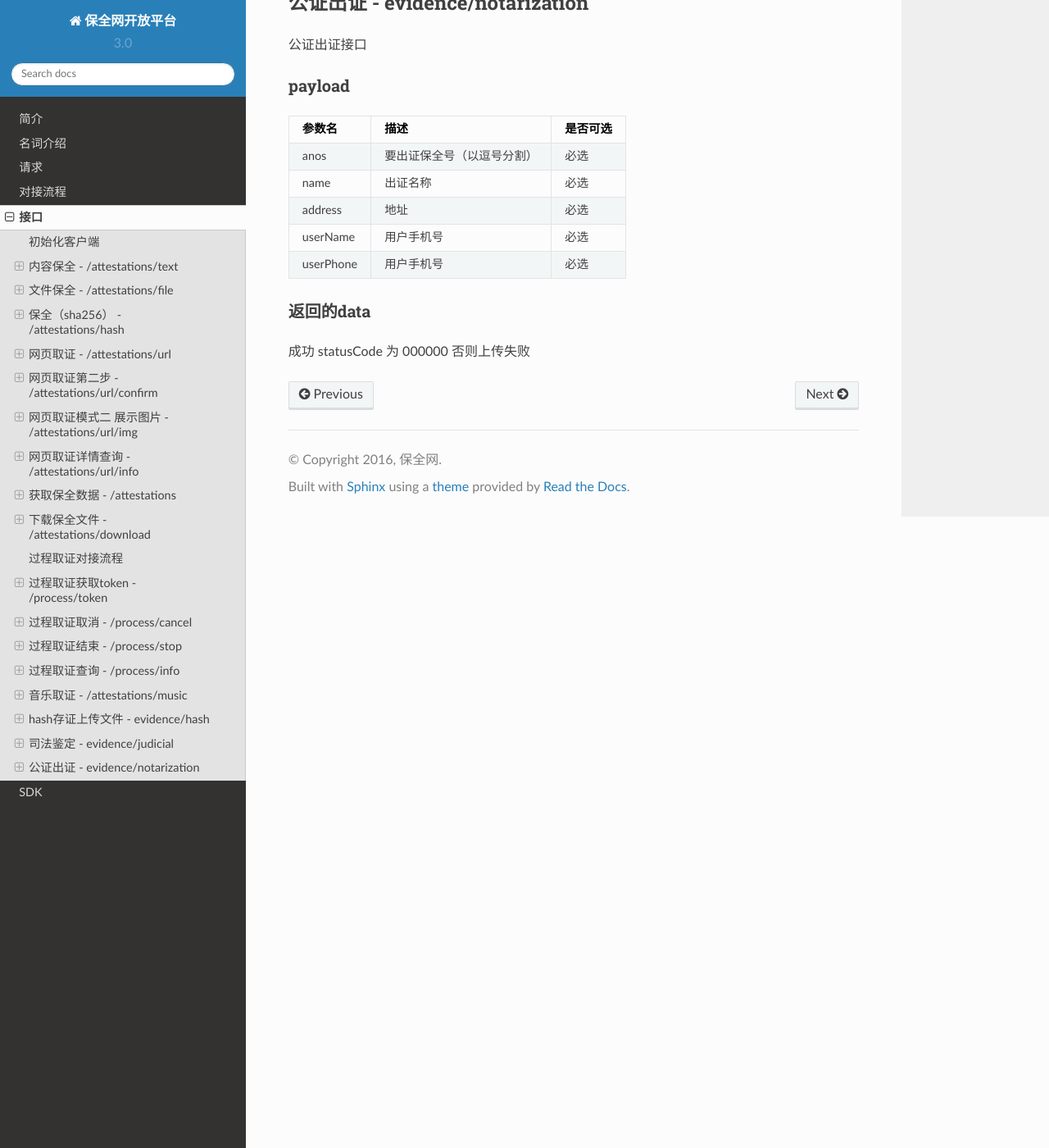
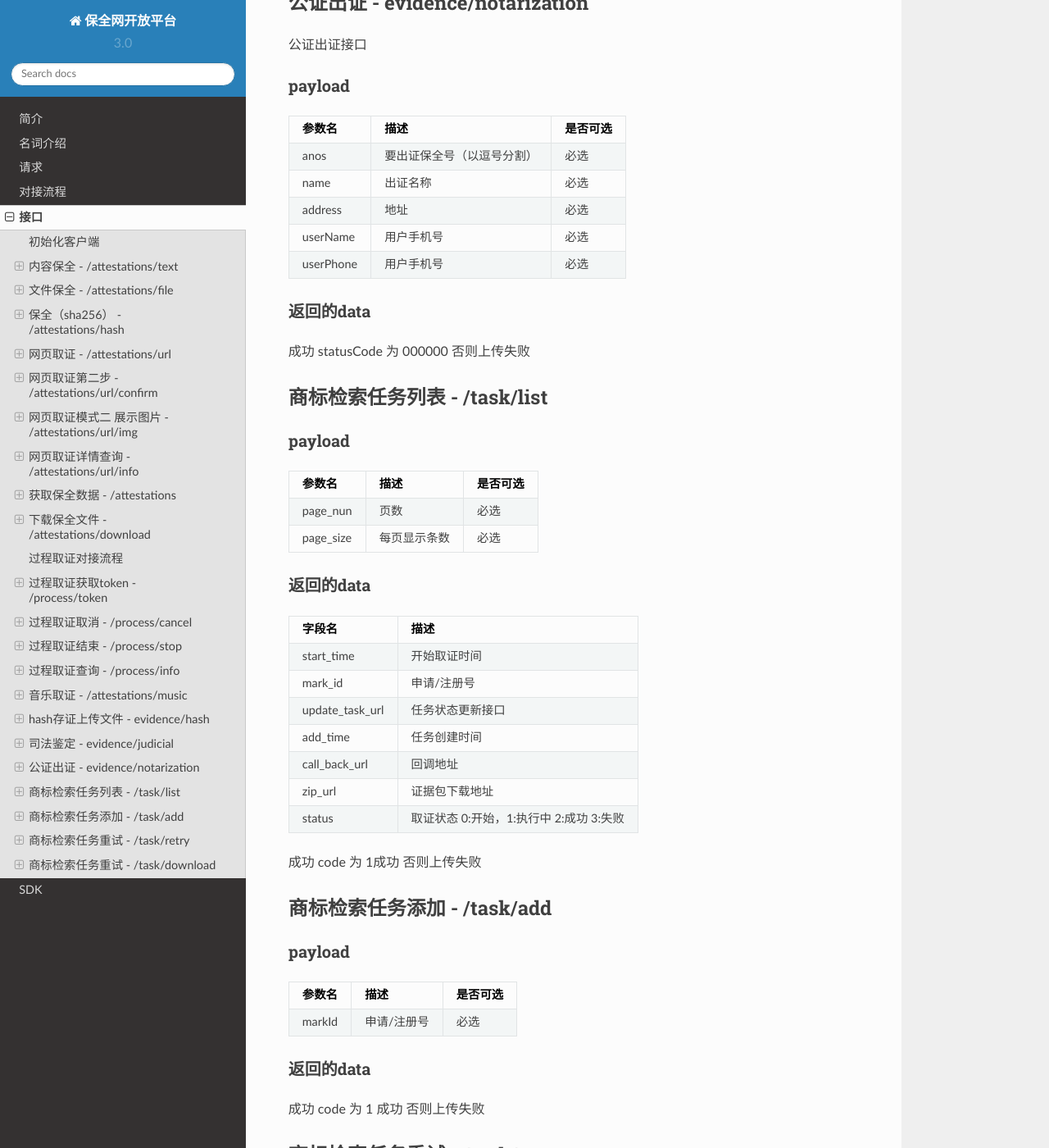
Before and after one commit to baoquan-hq/peacock-doc, a Sphinx documentation site: the page built from docs/api.rst, in a window 1280 px wide and 1400 px high, scrolled down 10545 px. Shown: the whole window at 82% size. Built offline with Sphinx 7.4.7 and the Read the Docs theme 2.0.0, drawn with Linux system fonts in a browser that asks for light colours; some of the changed text lies outside the part shown.

Commit message:
添加商标接口文档

```diff
--- a/docs/api.rst
+++ b/docs/api.rst
@@ -516,3 +516,86 @@
 ^^^^^^^^^^^^^^
 成功 statusCode 为 000000
 否则上传失败
+
+
+商标检索任务列表  - /task/list
+-------------------------------
+
+payload
+^^^^^^^^^^^^^^^
+
+=================  ================================ ================
+参数名 				描述                             是否可选
+=================  ================================ ================
+page_nun             页数                                  必选
+page_size             每页显示条数                          必选
+=================  ================================ ================
+
+返回的data
+^^^^^^^^^^^^^^
+
+=================  ================================================================
+字段名 				描述
+=================  ================================================================
+start_time            开始取证时间
+mark_id               申请/注册号
+update_task_url       任务状态更新接口
+add_time              任务创建时间
+call_back_url         回调地址
+zip_url               证据包下载地址
+status                取证状态 0:开始，1:执行中 2:成功 3:失败
+=================  ================================================================
+成功 code 为 1成功 否则上传失败
+
+
+
+商标检索任务添加  - /task/add
+-------------------------------
+
+payload
+^^^^^^^^^^^^^^^
+
+=================  ================================ ================
+参数名 				描述                             是否可选
+=================  ================================ ================
+markId             申请/注册号                            必选
+=================  ================================ ================
+
+返回的data
+^^^^^^^^^^^^^^
+成功 code 为 1 成功 否则上传失败
+
+
+商标检索任务重试  - /task/retry
+-------------------------------
+
+payload
+^^^^^^^^^^^^^^^
+
+=================  ================================ ================
+参数名 				描述                             是否可选
+=================  ================================ ================
+markId             申请/注册号                            必选
+=================  ================================ ================
+
+返回的data
+^^^^^^^^^^^^^^
+成功 code 为 1 成功 否则上传失败
+
+
+
+商标检索任务重试  - /task/download
+-------------------------------
+
+payload
+^^^^^^^^^^^^^^^
+
+=================  ================================ ================
+参数名 				描述                             是否可选
+=================  ================================ ================
+short_path             证据包下载地址对应zip_url          必选
+mark_id                申请/注册号                       必选
+=================  ================================ ================
+
+返回的data
+^^^^^^^^^^^^^^
```
